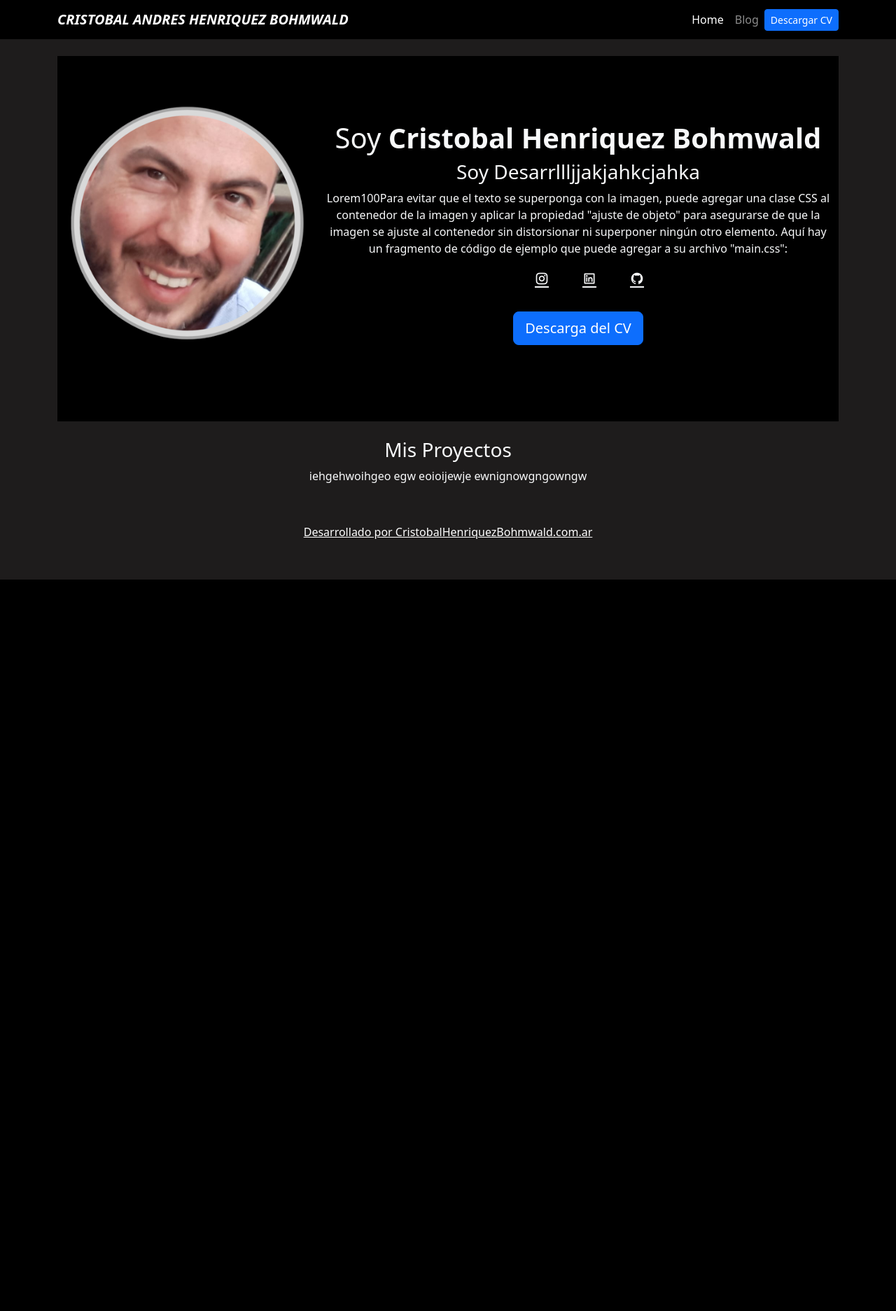
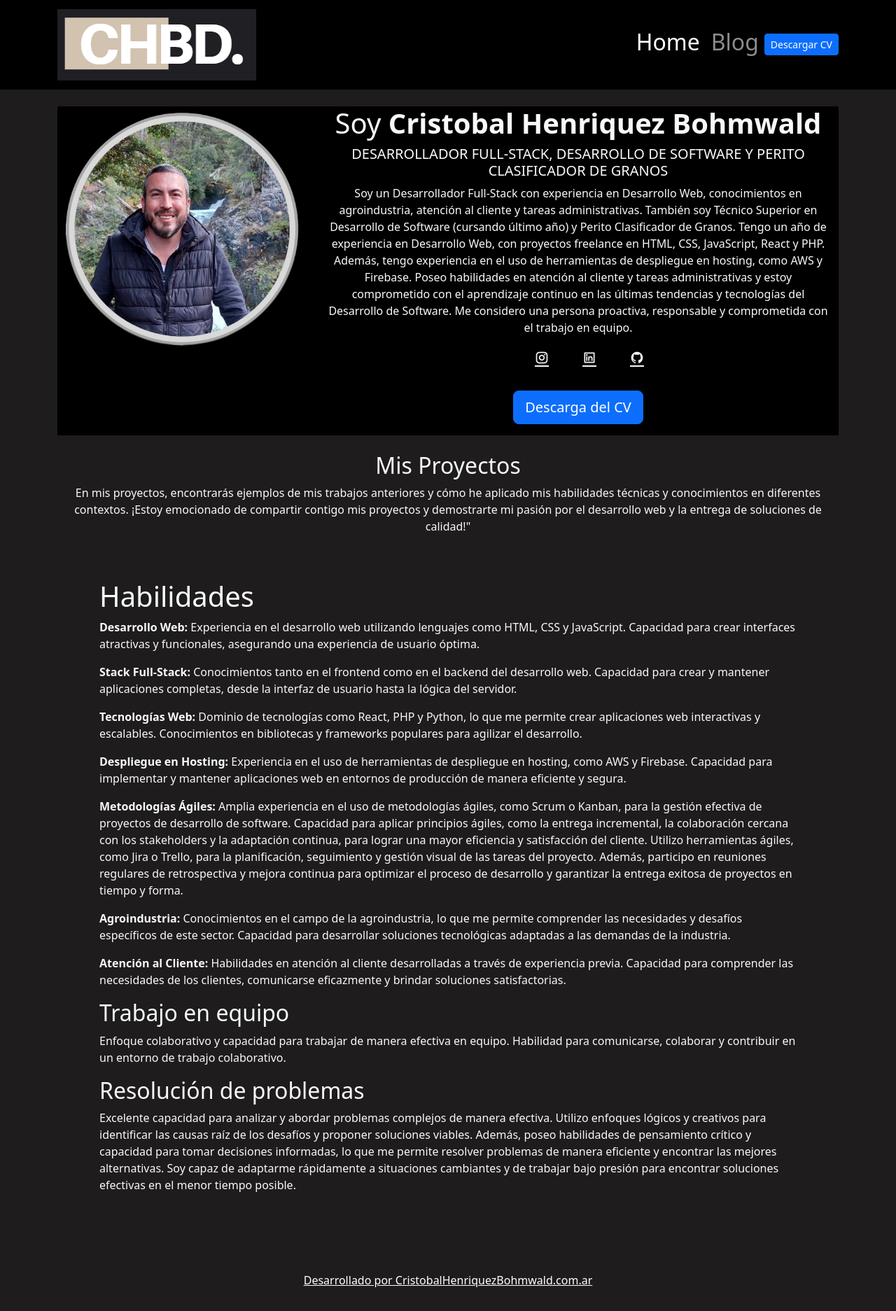
Before and after one commit to CristobalHenriquez/portfolio-en-Django, a Django app: page / in a window 1280 px wide. Shown: the whole page at 70% size. Before the commit the page ends 828 px from the top, so only its background shows below. Run offline with Django 4.2, Linux system fonts and the light colour scheme; data that the repository does not hold is empty.

Commit message:
listo para subir la appweb

```diff
--- a/blog/templates/posts.html
+++ b/blog/templates/posts.html
@@ -1,3 +1,4 @@
+
 {% extends 'layout.html'%} {% block content %}
 
 <h1>Posts</h1>
--- a/blog/views.py
+++ b/blog/views.py
@@ -7,4 +7,4 @@ def render_posts(request):
 
 def post_detail(request, post_id):
     post = get_object_or_404(Post, pk=post_id)
-    return render(request, 'post_detail.html', {'post': post})
+    return render(request, 'blog/post_detail.html', {'post': post})
--- a/portfolio/static/main.css
+++ b/portfolio/static/main.css
@@ -31,6 +31,7 @@ body{
     color: var(--first-color);
   }
 
+
   .footer__copy{
     display: block;
     margin: 2.5rem 0 2rem;
@@ -38,3 +39,33 @@ body{
     font-size: var(--smaller-font-size);
     color: white;
 }
+
+@media only screen and (max-width: 768px) {
+  .skill-item {
+    width: 45%;
+  }
+}
+
+
+@media (max-width: 768px) {
+  .navbar-collapse {
+    position: fixed;
+    top: 56px;
+    left: 0;
+    width: 100%;
+    height: calc(100% - 56px);
+    padding: 20px;
+    background-color: #000;
+    z-index: 1;
+  }
+  .navbar-nav {
+    flex-direction: column;
+  }
+  .navbar-nav .nav-item {
+    margin-bottom: 10px;
+  }
+  .nav-link {
+    color: #fff !important;
+  }
+
+}
--- a/portfolio/templates/home.html
+++ b/portfolio/templates/home.html
@@ -2,19 +2,24 @@
 
 <header class="row bg-black">
   <div class="col-md-4">
-    <img class="img-fluid" src="{% static 'portfolio/imgpag.png'%}" alt="" />
+    <img class="img-fluid" src="{% static 'portfolio/perfil.png'%}" alt="" />
   </div>
 
   <div class="col-md-8 my-auto text-center">
     <h1>Soy <strong>Cristobal Henriquez Bohmwald</strong></h1>
-    <h3>Soy Desarrllljjakjahkcjahka</h3>
+    <h5> DESARROLLADOR FULL-STACK, DESARROLLO DE
+      SOFTWARE Y PERITO CLASIFICADOR DE GRANOS</h5>
     <p>
-      Lorem100Para evitar que el texto se superponga con la imagen, puede
-      agregar una clase CSS al contenedor de la imagen y aplicar la propiedad
-      "ajuste de objeto" para asegurarse de que la imagen se ajuste al
-      contenedor sin distorsionar ni superponer ningún otro elemento. Aquí hay
-      un fragmento de código de ejemplo que puede agregar a su archivo
-      "main.css":
+      Soy un Desarrollador Full-Stack con experiencia en Desarrollo Web, conocimientos en
+      agroindustria, atención al cliente y tareas administrativas. También soy Técnico Superior
+      en Desarrollo de Software (cursando último año) y Perito Clasificador de Granos.
+      Tengo un año de experiencia en Desarrollo Web, con proyectos freelance en HTML, CSS,
+      JavaScript, React y PHP. Además, tengo experiencia en el uso de herramientas de
+      despliegue en hosting, como AWS y Firebase.
+      Poseo habilidades en atención al cliente y tareas administrativas y estoy comprometido
+      con el aprendizaje continuo en las últimas tendencias y tecnologías del Desarrollo de
+      Software. Me considero una persona proactiva, responsable y comprometida con el
+      trabajo en equipo.
     </p>
 
     <ul class="profile__social">
@@ -52,8 +57,10 @@
 </header>
 
 <div class="row my-4 text-center">
-  <h3>Mis Proyectos</h3>
-  <p>iehgehwoihgeo egw eoioijewje ewnignowgngowngw</p>
+  <h2>Mis Proyectos</h2>
+  <p>En mis proyectos, encontrarás ejemplos de mis trabajos anteriores y cómo he aplicado mis habilidades técnicas y conocimientos
+    en diferentes contextos. ¡Estoy emocionado de compartir contigo mis proyectos y demostrarte mi pasión por el desarrollo web y
+    la entrega de soluciones de calidad!"</p>
   {% for project in projects %}
   <div class="col-md-4 p-4">
     <div class="card bg-black card-project">
@@ -78,5 +85,58 @@
       </div>
     </div>
   </div>
-  {% endfor %} {% endblock %}
+  {% endfor %}
 </div>
+
+<div class="soft-skills m-5">
+  <div class="soft-skills">
+        <div class="soft-skill">
+            <h1>Habilidades</h1>
+            <p><strong>Desarrollo Web:</strong> Experiencia en el desarrollo web utilizando lenguajes como HTML, CSS y JavaScript.
+              Capacidad para crear interfaces atractivas y funcionales, asegurando una experiencia de usuario óptima.
+            </p>
+            <p>
+              <strong>Stack Full-Stack:</strong> Conocimientos tanto en el frontend como en el backend del desarrollo web.
+              Capacidad para crear y mantener aplicaciones completas, desde la interfaz de usuario hasta la lógica del servidor.
+            </p>
+            <p>
+              <strong>Tecnologías Web:</strong> Dominio de tecnologías como React, PHP y Python, lo que me permite crear aplicaciones
+              web interactivas y escalables. Conocimientos en bibliotecas y frameworks populares para agilizar el desarrollo.
+            <p>
+              <strong>Despliegue en Hosting:</strong> Experiencia en el uso de herramientas de despliegue en hosting, como AWS y Firebase.
+              Capacidad para implementar y mantener aplicaciones web en entornos de producción de manera eficiente y segura.
+            </p>
+            <p>
+              <strong>Metodologías Ágiles:</strong>  Amplia experiencia en el uso de metodologías ágiles, como Scrum o Kanban, para la gestión efectiva
+               de proyectos de desarrollo de software. Capacidad para aplicar principios ágiles, como la entrega incremental, la colaboración
+               cercana con los stakeholders y la adaptación continua, para lograr una mayor eficiencia y satisfacción del cliente. Utilizo
+               herramientas ágiles, como Jira o Trello, para la planificación, seguimiento y gestión visual de las tareas del proyecto. Además,
+                participo en reuniones regulares de retrospectiva y mejora continua para optimizar el proceso de desarrollo y garantizar la
+                entrega exitosa de proyectos en tiempo y forma.
+            </p>
+            <p>
+              <strong>Agroindustria:</strong>  Conocimientos en el campo de la agroindustria, lo que me permite comprender las necesidades y
+               desafíos específicos de este sector. Capacidad para desarrollar soluciones tecnológicas adaptadas a las demandas
+               de la industria.
+            </p>
+            <p>
+              <strong>Atención al Cliente: </strong>  Habilidades en atención al cliente desarrolladas a través de experiencia previa.
+              Capacidad para comprender las necesidades de los clientes, comunicarse eficazmente y brindar soluciones satisfactorias.
+            </p>
+        </div>
+        <div class="soft-skill">
+          <h2>Trabajo en equipo</h2>
+          <p>Enfoque colaborativo y capacidad para trabajar de manera efectiva en equipo. Habilidad para comunicarse,
+             colaborar y contribuir en un entorno de trabajo colaborativo.</p>
+      </div>
+        <div class="soft-skill">
+            <h2>Resolución de problemas</h2>
+            <p> Excelente capacidad para analizar y abordar problemas complejos de manera efectiva. Utilizo enfoques lógicos y creativos para
+               identificar las causas raíz de los desafíos y proponer soluciones viables. Además, poseo habilidades de pensamiento crítico y
+               capacidad para tomar decisiones informadas, lo que me permite resolver problemas de manera eficiente y encontrar las mejores
+               alternativas. Soy capaz de adaptarme rápidamente a situaciones cambiantes y de trabajar bajo presión para encontrar
+               soluciones efectivas en el menor tiempo posible.</p>
+        </div>
+  </div>
+</div>
+{% endblock %}
--- a/portfolio/templates/layout.html
+++ b/portfolio/templates/layout.html
@@ -6,7 +6,7 @@
       <meta http-equiv="X-UA-Comatible" content="IE=edge" />
       <meta name="viewport" content="width=device-width, intial-scale=1.0" />
 
-      <title>Portafolio en Django</title>
+      <title>Portafolio Cristobal Henriquez</title>
       <link
         href="https://cdn.jsdelivr.net/npm/bootstrap@5.3.0-alpha3/dist/css/bootstrap.min.css"
         rel="stylesheet"
@@ -14,6 +14,10 @@
         crossorigin="anonymous"
       />
       <link href="https://cdn.jsdelivr.net/npm/remixicon@2.5.0/fonts/remixicon.css" rel="stylesheet">
+      <script src="https://cdn.jsdelivr.net/npm/bootstrap@5.1.1/dist/js/bootstrap.bundle.min.js"></script>
+      <link rel="stylesheet" href="https://cdnjs.cloudflare.com/ajax/libs/font-awesome/5.15.3/css/all.min.css" integrity="sha512-iBBXm8fW90+nuLcSKlbmrPcLa0OT92xO1BIsZ+ywDWZCvqsWgccV3gFoRBv0z+8dLJgyAHIhR35VZc2oM/gI1w==" crossorigin="anonymous" />
+
+
       <link rel="stylesheet" href="{% static 'main.css' %}" />
     </head>
     <body class="text-light">
@@ -26,4 +30,3 @@
       </footer>
     </body>
   </html>
-</DOCTYPE>
--- a/portfolio/templates/partials/navbar.html
+++ b/portfolio/templates/partials/navbar.html
@@ -2,35 +2,23 @@
 
 <nav class="navbar navbar-expand-lg navbar-dark bg-black">
   <div class="container">
-    <a class="navbar-brand fw-bold fst-italic" href="/"
-      >CRISTOBAL ANDRES HENRIQUEZ BOHMWALD</a
-    >
-    <button
-      class="navbar-toggler"
-      type="button"
-      data-bs-toggle="collapse"
-      data-bs-target="#navbarNavDropdown"
-      aria-controls="navbarNavDropdown"
-      aria-expanded="false"
-      aria-label="Toggle navigation"
-    >
+    <a class="navbar-brand fw-bold fst-italic" href="/"><img src="{% static 'portfolio/logoport.png'%}" alt="">
+
+    </a>
+    <button class="navbar-toggler" type="button" data-bs-toggle="collapse" data-bs-target="#navbarNavDropdown" aria-controls="navbarNavDropdown" aria-expanded="false" aria-label="Toggle navigation">
       <span class="navbar-toggler-icon"></span>
     </button>
+
     <div class="collapse navbar-collapse" id="navbarNavDropdown">
       <ul class="navbar-nav ms-auto">
         <li class="nav-item">
-          <a class="nav-link active" aria-current="page" href="/">Home</a>
+          <a class="nav-link active" aria-current="page" href="/"><h2>Home</h2></a>
         </li>
         <li class="nav-item">
-          <a class="nav-link" href="{% url 'blog:posts' %}">Blog</a>
+          <a class="nav-link" href="{% url 'blog:posts' %}"><h2>Blog</h2></a>
         </li>
         <li class="nav-item d-flex align-items-center">
-          <a
-            class="btn btn-primary btn-sm"
-            href="{% static 'portfolio/CristobalHenriquezBohmwald2023.pdf' %}"
-            target="_blank"
-            >Descargar CV</a
-          >
+          <a class="btn btn-primary btn-sm" href="{% static 'portfolio/CristobalHenriquezBohmwald2023.pdf' %}" target="_blank">Descargar CV</a>
         </li>
       </ul>
     </div>
```
Also changed, not shown: blog/templates/blog/post_detail.html (added, +39 -0 lines), blog/templates/posts_detail.html (deleted, +0 -15 lines), django_portfolio/settings.py (+3 -30 lines), blog/urls.py (line endings or trailing spaces), portfolio/static/portfolio/logoport.png (added), portfolio/static/portfolio/perfil.png (added).
